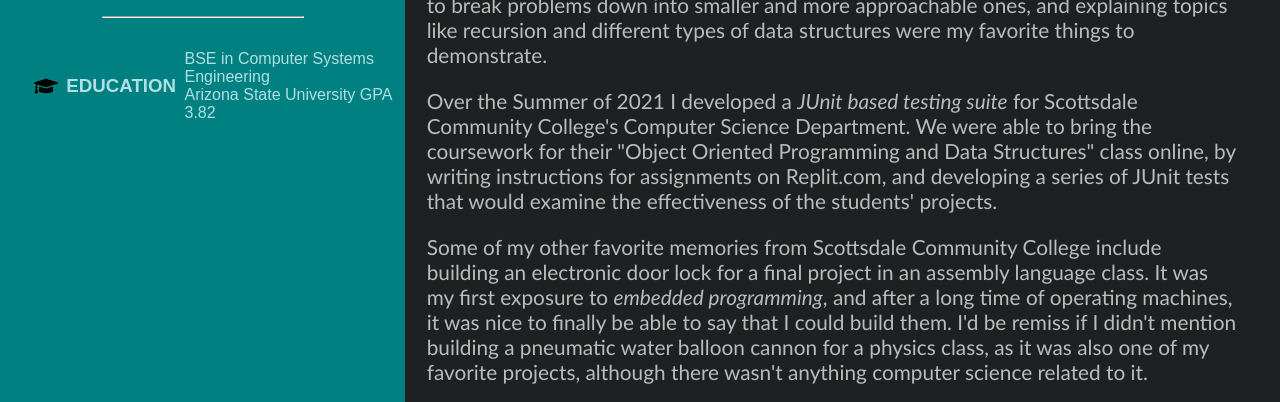
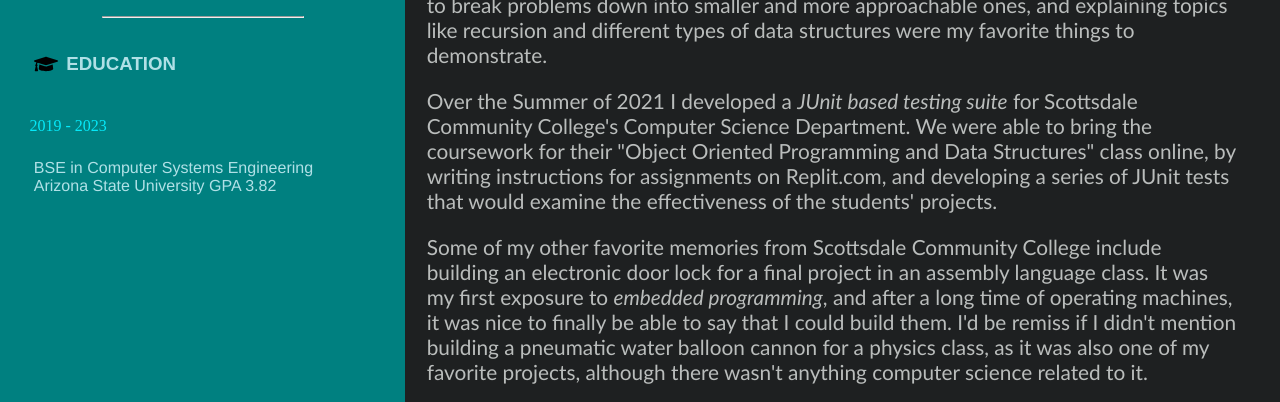
Before and after one commit to Skacprowicz/Skacprowicz.github.io, a plain HTML site: page index.html in a window 1280 px wide. Shown: the part 379-781 px from the top of the page. Drawn offline with Linux system fonts and the light colour scheme.

Commit message:
Fixed extra height with Faizan. Fixed alignemnt of dates in profile sections.

```diff
--- a/Resume.css
+++ b/Resume.css
@@ -45,13 +45,15 @@ body{
   padding-top: 50px;
   text-align: center;
 }
+
 .two {
   background-color: #1E2021;/*Dark reader color*/
   color: teal;
   font-family: sans-serif;
   grid-column: 2 / 4;
   grid-column-gap: 10px;
-  grid-row: 1 / 3;
+  /* grid-row: 1 / 3; */
+  grid-row: 1 / 10;
   column-gap: 10px;
   margin-right: 5%;
   /* padding-top: 50px; */
@@ -113,10 +115,6 @@ body{
   text-align: left;
 }
 
-.five {
-  /* grid-column: 3; */
-}
-
 .five h5{
   /* color:cornflowerblue; */
   /* color: teal; */
@@ -158,10 +156,10 @@ body{
   grid-row-start: span 2;
 }
 
-.six {
+/* .six {
   grid-column: 3;
   grid-row: 4;
-}
+} */
 /* GRID LAYOUT END */
 
 .hr-profile{
@@ -208,6 +206,24 @@ body{
   height: 1.5em;
 }
 
+.profile-text-credential{
+  color: powderblue;
+  font-family: 'Helvetica';
+  gap: 1ex;
+  padding-left: 4ex;
+  padding-top: 1ex;
+  text-align: left;
+}
+
+.profile-text-date{
+  color: #05e9f9;
+  font-family: 'Helvetica Light';
+  gap: 1ex;
+  padding-left: 4ex;
+  padding-top: 1ex;
+  text-align: left;
+}
+
 /* Add a black background color to the top navigation */
 /*"navbar-inverse" from Fiddlisk.com's css*/
 .topnav {
@@ -218,6 +234,7 @@ body{
   font-family: sans-serif;
   /* margin:0px; */
 }
+
 .topnav-brand {
   font-size: 20;
   font-family: "Helvetica Neue", "Helvetica", "Arial", "sans-serif";
--- a/index.html
+++ b/index.html
@@ -26,8 +26,10 @@
             <div class="profile-text-header">
                 <img src="GraduationCap.svg">
                 <h3>EDUCATION</h3>
-		    <p>BSE in Computer Systems Engineering<br>Arizona State University GPA 3.82</p>
             </div>
+            <p class="profile-text-date">2019 - 2023</p>
+            <p class="profile-text-credential">BSE in Computer Systems Engineering<br>Arizona State University GPA 3.82</p>
+
 	    <!--
             <div class="profile-text-header">
                 <img src="Contact.png">
```
Lines whose indentation alone changed are shown as unchanged.
